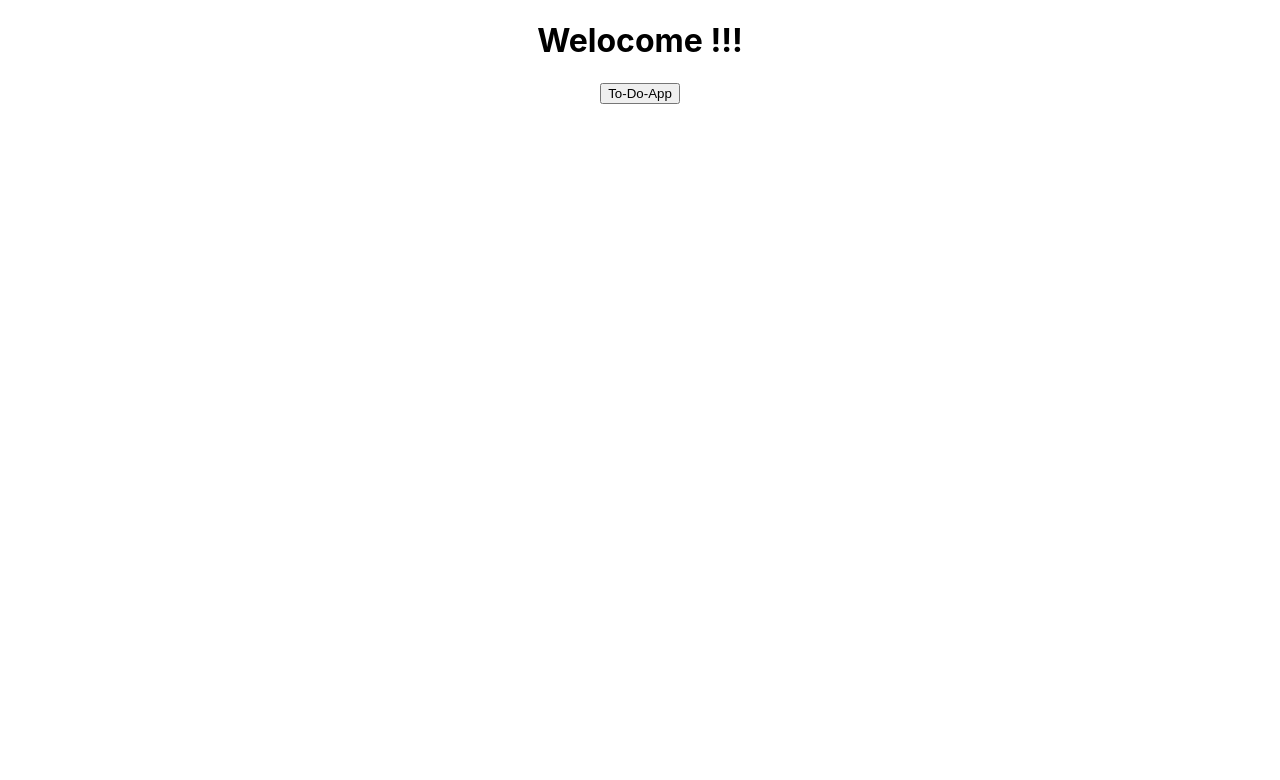
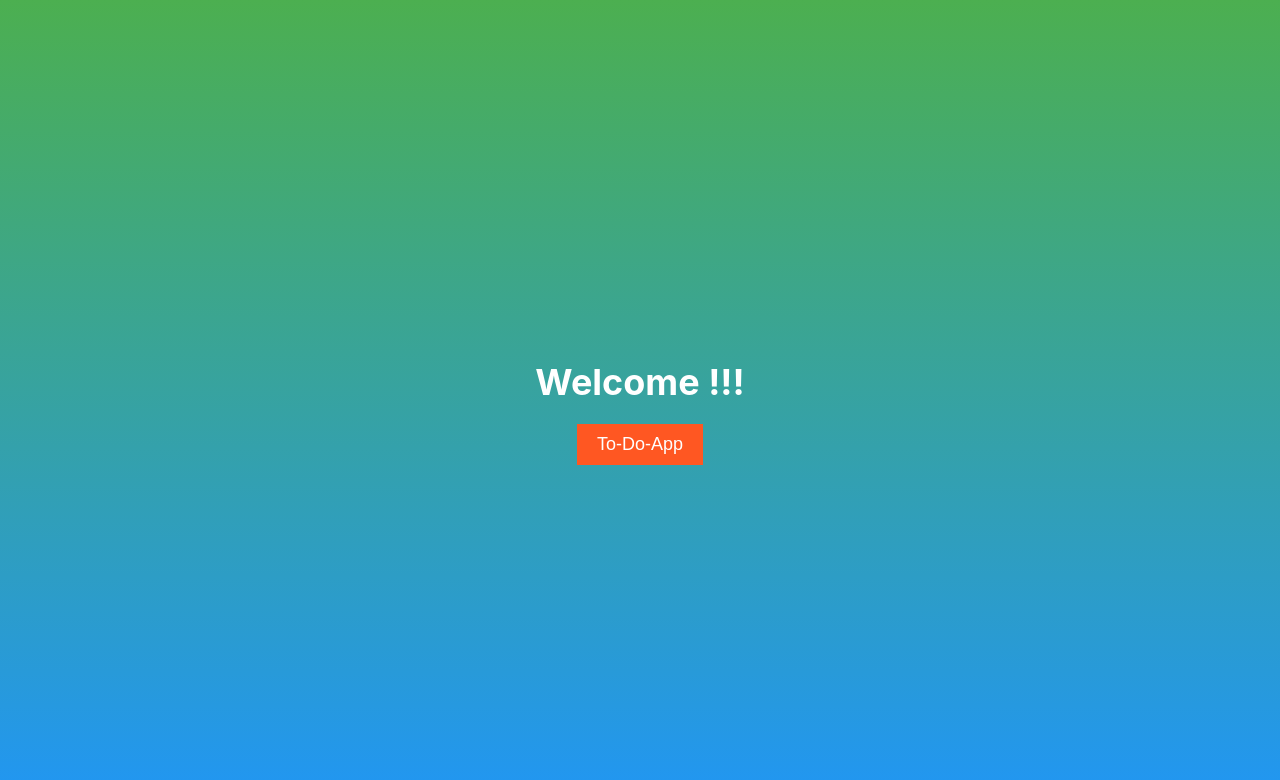
Before and after one commit to athuljain/react-to-do-app, a React (Create React App) app: page / in a window 1280 px wide. Shown: the top 780 px of the page. Built offline with nearby package versions, Linux system fonts and the light colour scheme.

Commit message:
home page css commit

```diff
--- /dev/null
+++ b/src/Component/Home.css
@@ -0,0 +1,28 @@
+.HomePageContainer {
+    background: linear-gradient(to bottom, #4CAF50, #2196F3);
+    display: flex;
+    flex-direction: column;
+    align-items: center;
+    justify-content: center;
+    height: 100vh; /* Adjust the height to make it cover the full viewport height */
+    color: #fff;
+    text-align: center;
+  }
+
+  .H1HomePage {
+    font-size: 36px;
+    margin-bottom: 20px;
+  }
+
+  .ToDoBtn {
+    background-color: #FF5722;
+    color: #fff;
+    padding: 10px 20px;
+    font-size: 18px;
+    border: none;
+    cursor: pointer;
+  }
+
+  .ToDoBtn:hover {
+    background-color: #E64A19; /* Change the button color on hover */
+  }
--- a/src/Component/Home.jsx
+++ b/src/Component/Home.jsx
@@ -1,14 +1,18 @@
 import { useNavigate } from "react-router-dom";
+import "./Home.css"
+
 
 export default function Home() {
-  const navigate = useNavigate();
-  function TodoBtn() {
-    navigate("/todo");
-  }
+    const navigate = useNavigate();
+    function TodoBtn() {
+      navigate("/todo");
+    }
+
+
   return (
-    <div className="HomePageContainer">
-      <h1 className="H1HomePage">Welocome !!!</h1>
+    <div className="HomePageContainer" >
+      <h1 className="H1HomePage">Welcome !!!</h1>
       <button className="ToDoBtn" onClick={TodoBtn}>To-Do-App</button>
     </div>
   );
-}
+    }
--- a/src/Component/Todo.css
+++ b/src/Component/Todo.css
@@ -7,6 +7,7 @@
     border-radius: 8px;
     box-shadow: 0 4px 8px rgba(0, 0, 0, 0.2);
     text-align: center;
+    margin-top: 50px;
   }
 
   /* Heading */
```
